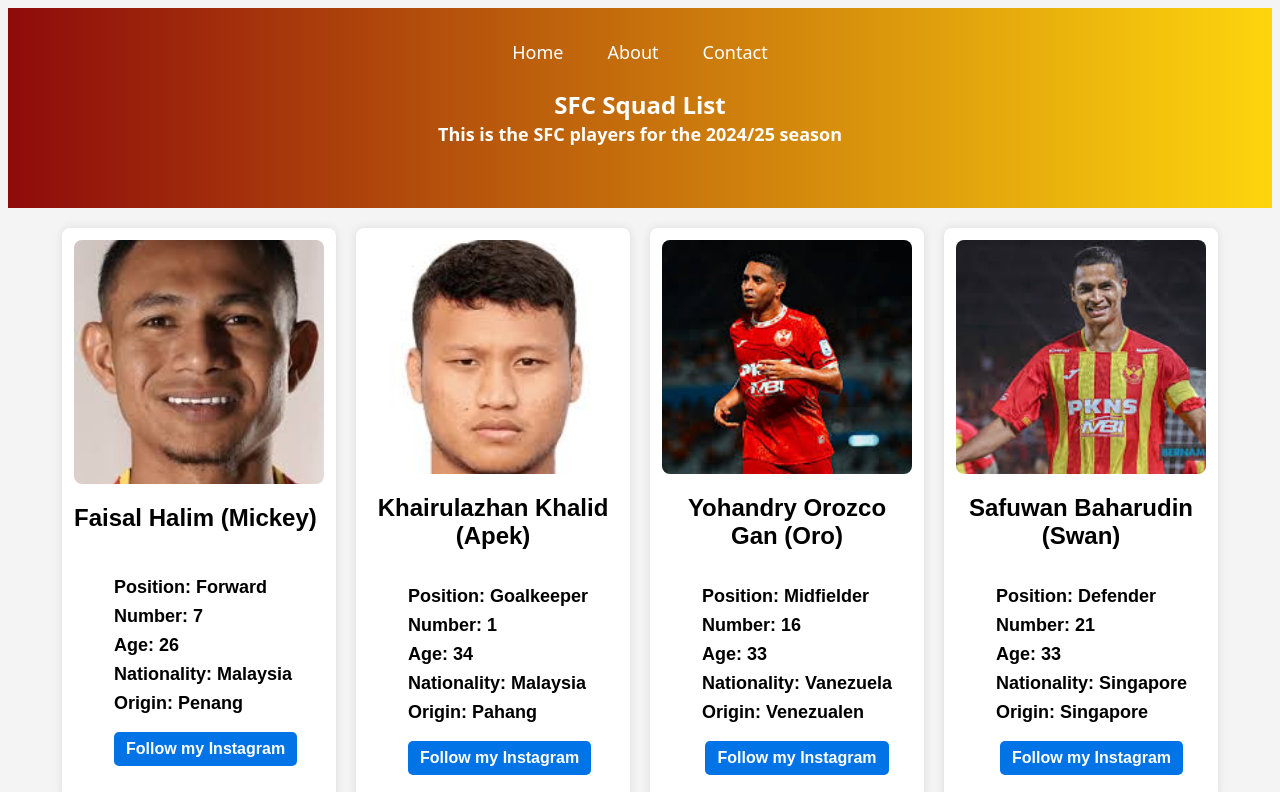
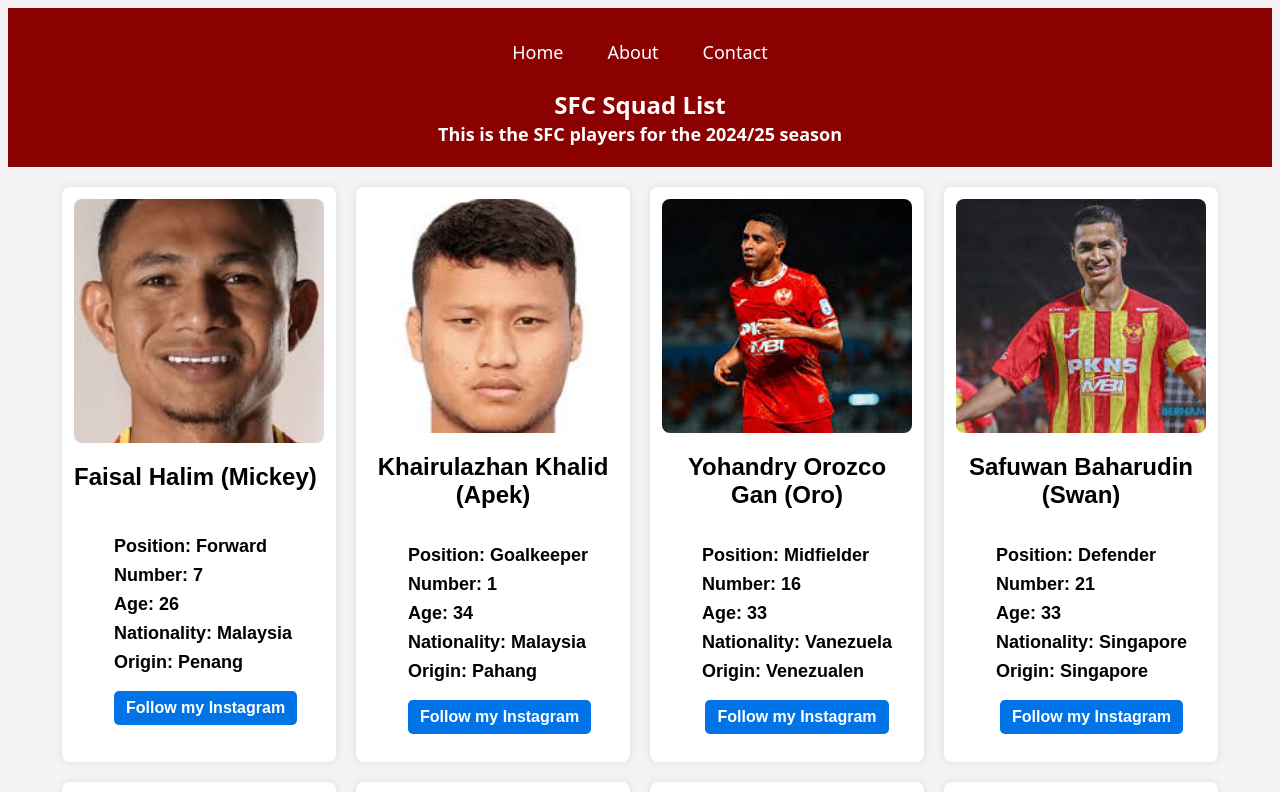
Before and after one commit to DanielRazali7/SFC_Team, a React (Vite) app: page / in a window 1280 px wide. Shown: the top 792 px of the page. Built offline with nearby package versions, Linux system fonts and the light colour scheme; grey boxes are pictures that could not be loaded.

Commit message:
Fix my header

```diff
--- a/src/App.css
+++ b/src/App.css
@@ -41,16 +41,6 @@ body {
   object-fit: cover;
 }
 
-.header {
-  margin: 0;
-  background-color: rgb(127, 3, 3);
-  background: linear-gradient(to right, #8f0b0b, #fdd50d);
-  color: #f4f4f4;
-  min-height: 20vh;
-  padding: 0px;
-  position: sticky;
-  top: 0;
-}
 
 .header a {
   float: left;
```
